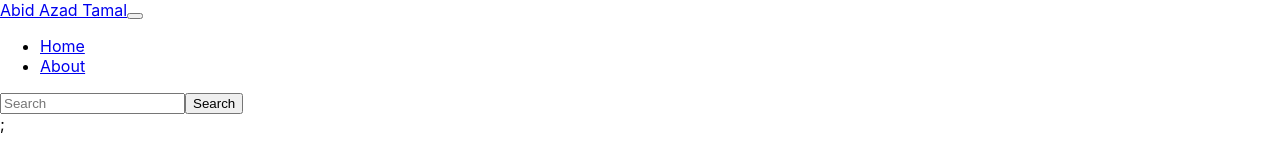
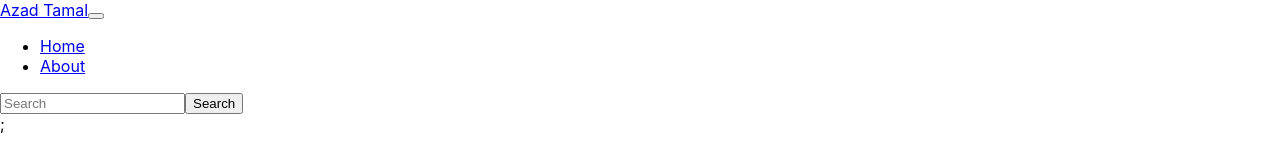
Before and after one commit to MrAzadT/react-my-app-2, a React (Create React App) app: page / in a window 1280 px wide. Shown: the top 160 px of the page. Built offline with nearby package versions, Linux system fonts and the light colour scheme; the HTML template or start-up script is replaced by a standard one.

Commit message:
function

```diff
--- a/src/App.js
+++ b/src/App.js
@@ -5,7 +5,7 @@ import Navbar from "./components/Navbar";
 function App() {
   return (
     <div>
-      <Navbar title="Abid Azad Tamal" about="About" />;
+      <Navbar title="Azad Tamal" about="About" />;
       {/* <Text heading="enter the Text" /> */}
       <About heading="My About" />
     </div>
```
